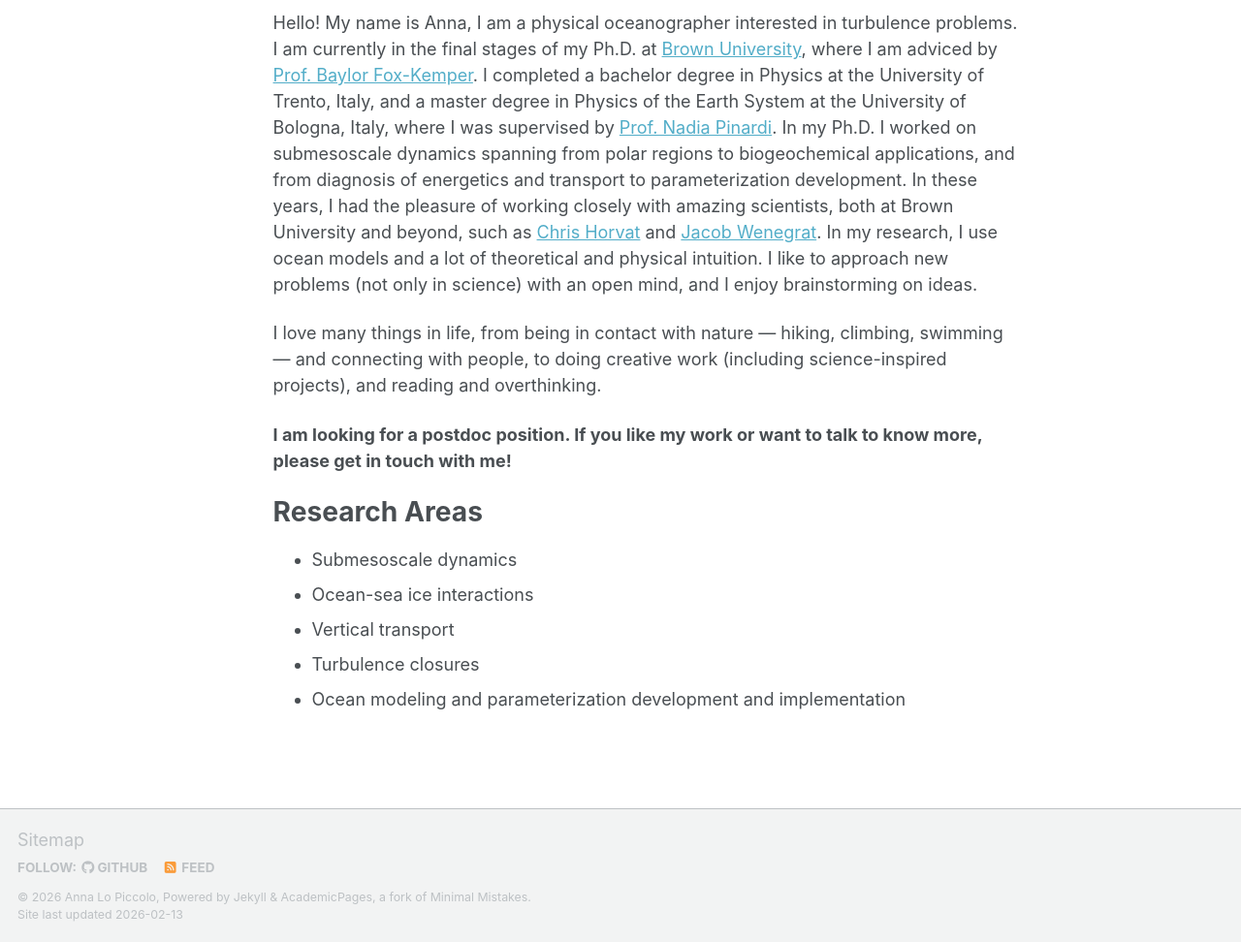
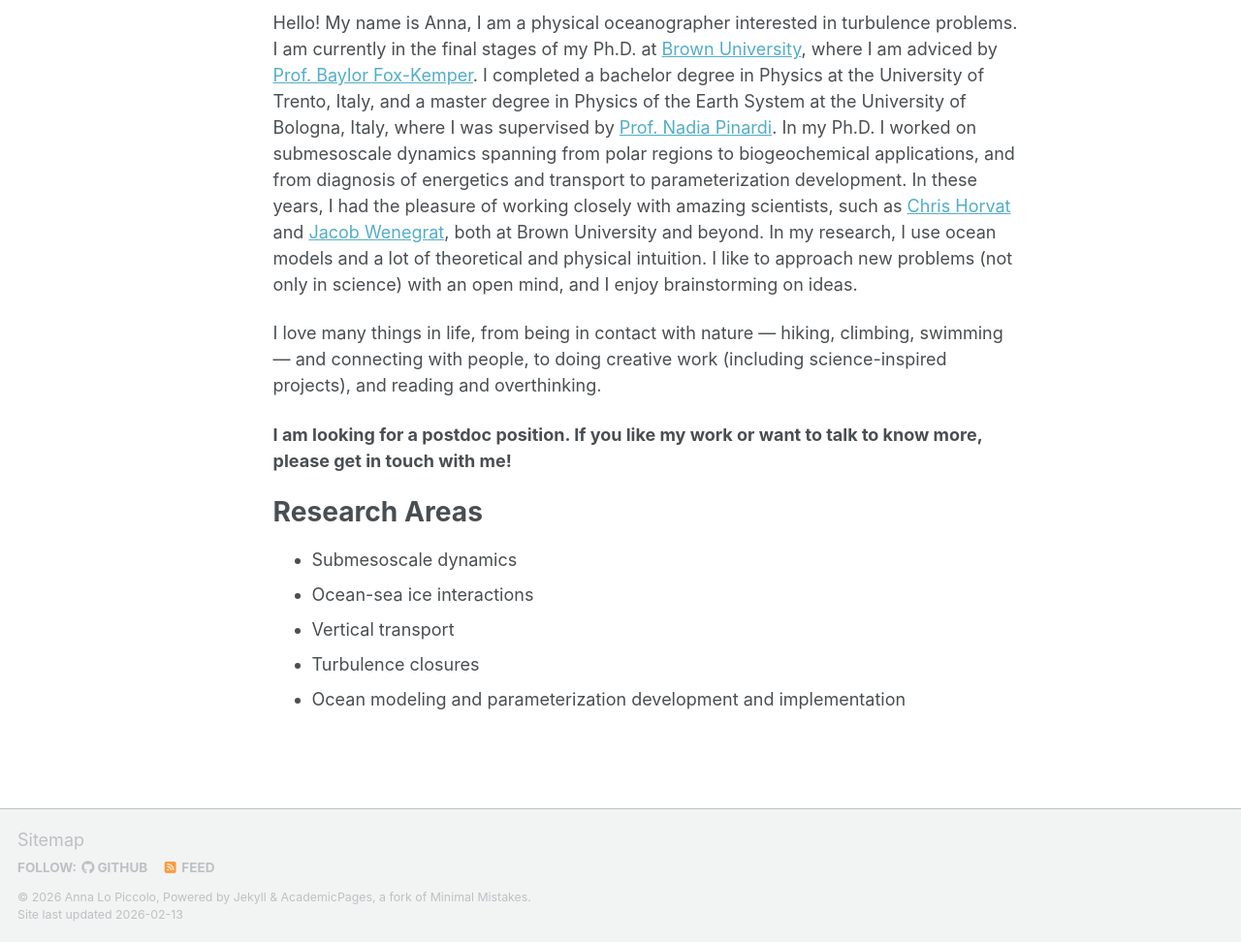
Before and after one commit to annlopiccolo/annlopiccolo.github.io, a Jekyll site: the page built from _pages/about.md, in a window 1280 px wide and 1141 px high, cut to the strip 169-1141 px from the top of the window. Shown: the whole strip at 97% size. Built offline with Jekyll 4.4.1, drawn with Linux system fonts in a browser that asks for light colours; a script bundle is joined from its source files by our own code; library files that are not in the unit come from our copies.

```diff
--- a/_pages/about.md
+++ b/_pages/about.md
@@ -13,7 +13,7 @@ header:
   caption: #"my simulated submesoscale eddies"  # optional caption text
 ---
 
-Hello! My name is Anna, I am a physical oceanographer interested in turbulence problems. I am currently in the final stages of my Ph.D. at [Brown University](https://deeps.brown.edu/), where I am adviced by [Prof. Baylor Fox-Kemper](https://fox-kemper.com/). I completed a bachelor degree in Physics at the University of Trento, Italy, and a master degree in Physics of the Earth System at the University of Bologna, Italy, where I was supervised by [Prof. Nadia Pinardi](https://www.cmcc.it/people/pinardi-nadia). In my Ph.D. I worked on submesoscale dynamics spanning from polar regions to biogeochemical applications, and from diagnosis of energetics and transport to parameterization development. In these years, I had the pleasure of working closely with amazing scientists, both at Brown University and beyond, such as [Chris Horvat](https://deeps.brown.edu/people/christopher-horvat) and [Jacob Wenegrat](https://wenegrat.github.io/). In my research, I use ocean models and a lot of theoretical and physical intuition. I like to approach new problems (not only in science) with an open mind, and I enjoy brainstorming on ideas.
+Hello! My name is Anna, I am a physical oceanographer interested in turbulence problems. I am currently in the final stages of my Ph.D. at [Brown University](https://deeps.brown.edu/), where I am adviced by [Prof. Baylor Fox-Kemper](https://fox-kemper.com/). I completed a bachelor degree in Physics at the University of Trento, Italy, and a master degree in Physics of the Earth System at the University of Bologna, Italy, where I was supervised by [Prof. Nadia Pinardi](https://www.cmcc.it/people/pinardi-nadia). In my Ph.D. I worked on submesoscale dynamics spanning from polar regions to biogeochemical applications, and from diagnosis of energetics and transport to parameterization development. In these years, I had the pleasure of working closely with amazing scientists, such as [Chris Horvat](https://deeps.brown.edu/people/christopher-horvat) and [Jacob Wenegrat](https://wenegrat.github.io/), both at Brown University and beyond. In my research, I use ocean models and a lot of theoretical and physical intuition. I like to approach new problems (not only in science) with an open mind, and I enjoy brainstorming on ideas.
 
  I love many things in life, from being in contact with nature — hiking, climbing, swimming — and connecting with people, to doing creative work (including science-inspired projects), and reading and overthinking.
 
```
